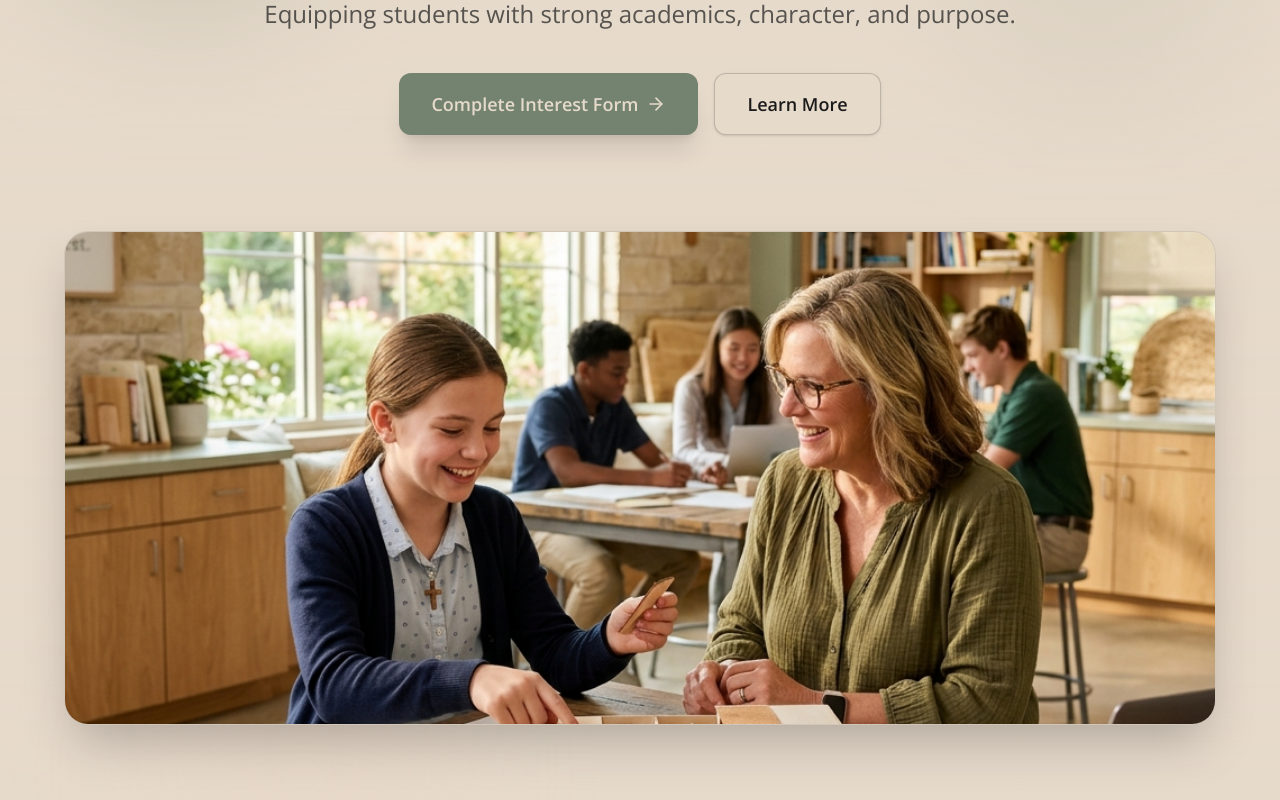
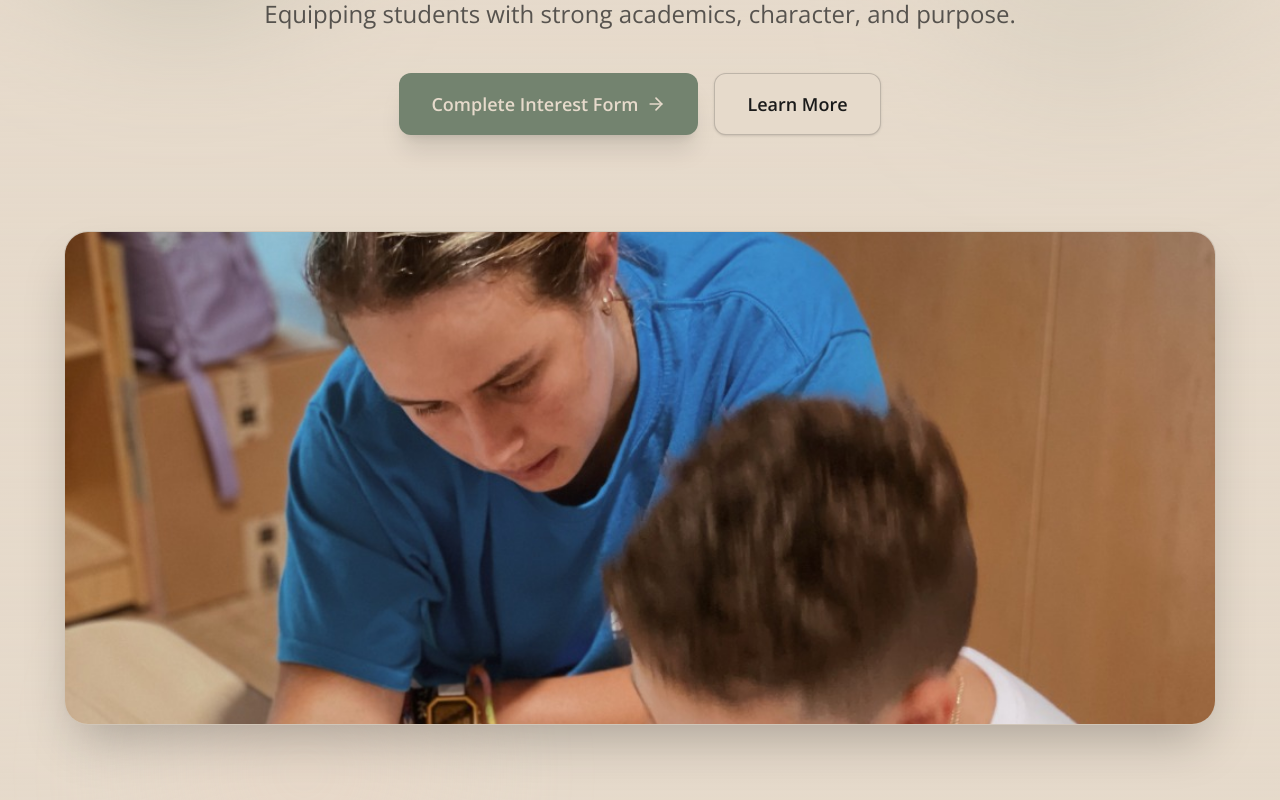
Before and after one commit to CephasInstitute/website, a Next.js app: page / in a window 1280 px wide. Shown: the part 446-1246 px from the top of the page. Built offline with nearby package versions, Linux system fonts and the light colour scheme.

Commit message:
change pic landing

```diff
--- a/src/app/page.tsx
+++ b/src/app/page.tsx
@@ -80,7 +80,7 @@ export default function Home() {
 
           {/* Hero Image */}
           <div className="mt-16 md:mt-24 relative max-w-6xl mx-auto rounded-3xl overflow-hidden shadow-2xl border border-brand-charcoal/10 aspect-[16/9] md:aspect-[21/9] bg-brand-stone">
-            <Image src="/hero_learning.png" alt="Students engaged in learning" fill className="object-cover" priority />
+            <Image src="/gabriella_founder.jpg" alt="Gabriella De Oliveira" fill className="object-cover object-[50%_30%]" priority />
           </div>
         </div>
       </section>
```
